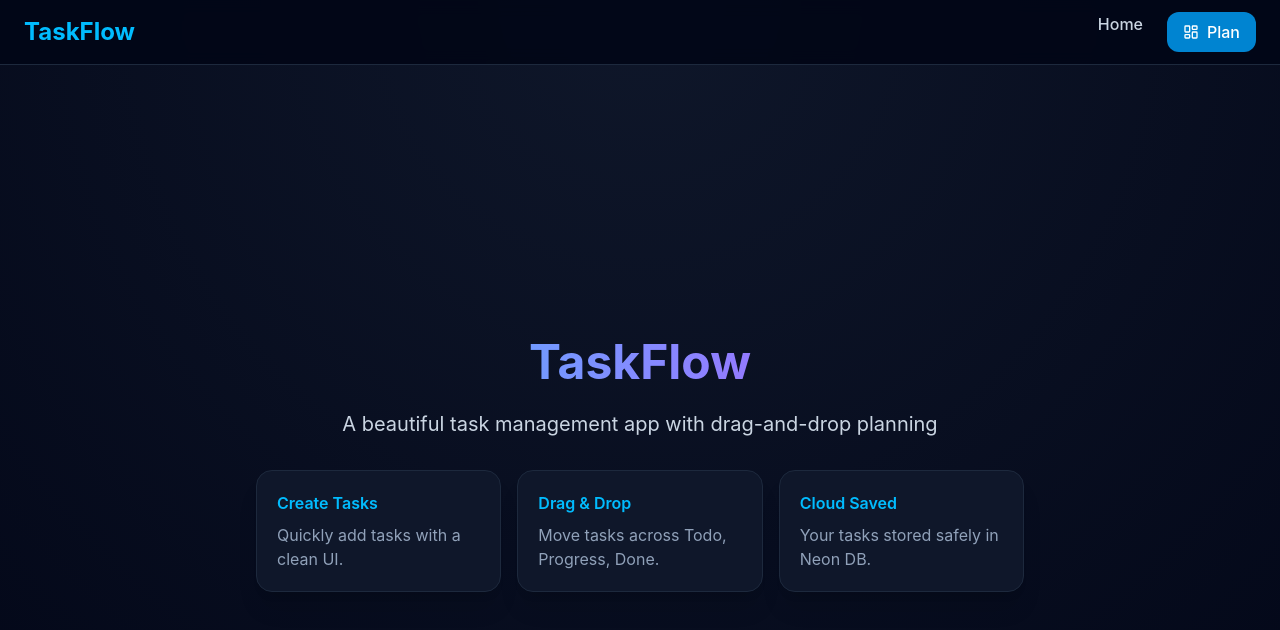
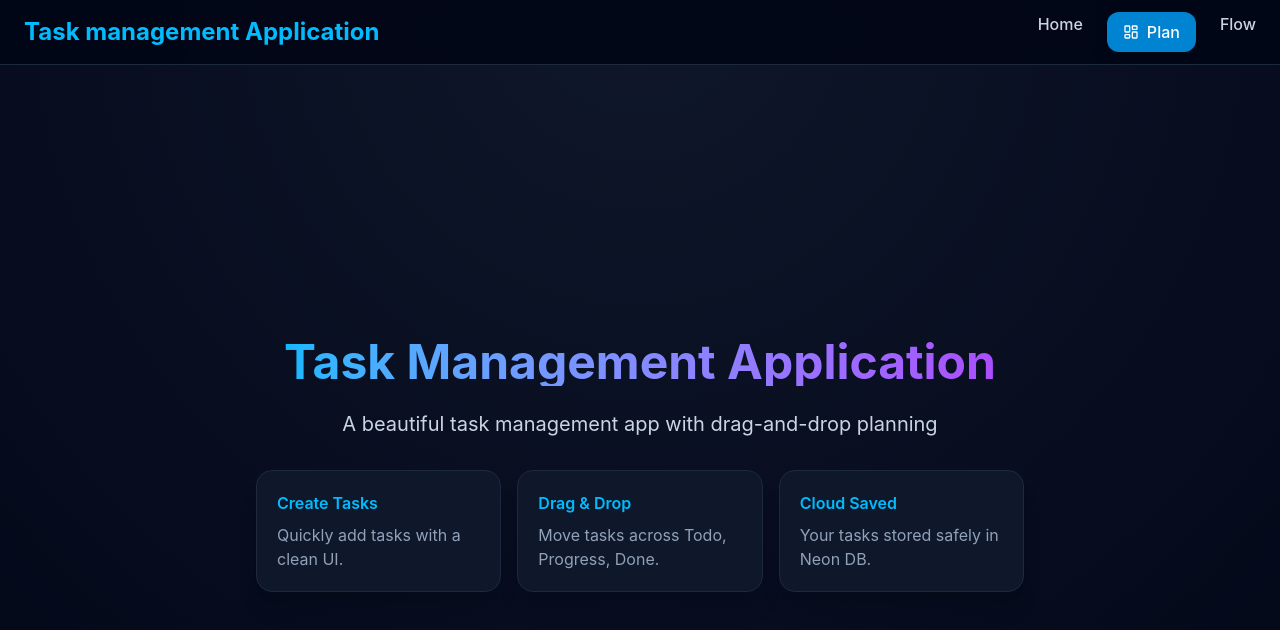
Before and after one commit to RavichandG/basic, a Next.js app: page / in a window 1280 px wide. Shown: the top 630 px of the page. Built offline with nearby package versions, Linux system fonts and the light colour scheme.

Commit message:
node creation changes fixed

```diff
--- a/components/Board.tsx
+++ b/components/Board.tsx
@@ -40,10 +40,10 @@ export default function Board() {
   return (
     <div className="space-y-6">
 
-      {/* Create Task */}
+
       <CreateTask reload={load} />
 
-      {/* Board */}
+
       <DndContext collisionDetection={closestCorners} onDragEnd={dragEnd}>
         <div className="grid md:grid-cols-3 gap-6">
 
--- a/components/NavBar.tsx
+++ b/components/NavBar.tsx
@@ -10,7 +10,7 @@ export default function Navbar() {
 
 
         <Link href="/" className="text-2xl font-bold text-sky-400">
-          TaskFlow
+          Task management Application
         </Link>
 
 
@@ -28,6 +28,10 @@ export default function Navbar() {
           >
             <LayoutDashboard size={16}/> Plan
           </Link>
+
+          <Link href="/flow" className="hover:text-sky-400">
+  Flow
+</Link>
         </div>
 
       </div>
--- a/components/TaskCard.tsx
+++ b/components/TaskCard.tsx
@@ -40,7 +40,7 @@ export default function TaskCard({ task, reload }: any) {
       style={style}
       className="group flex items-center justify-between p-4 rounded-xl bg-slate-900 border border-slate-700 shadow-lg"
     >
-      {/* Drag handle ONLY */}
+
       <div className="flex items-center gap-3">
         <span
           {...attributes}
@@ -53,10 +53,10 @@ export default function TaskCard({ task, reload }: any) {
         <p className="font-medium">{task.title}</p>
       </div>
 
-      {/* Delete button */}
+
       <button
         onClick={remove}
-        onPointerDown={(e) => e.stopPropagation()}   // ⭐ KEY FIX
+        onPointerDown={(e) => e.stopPropagation()}
         className="opacity-0 group-hover:opacity-100 bg-red-600 hover:bg-red-700 text-white p-2 rounded-lg transition"
       >
         <Trash2 size={16} />
--- a/package.json
+++ b/package.json
@@ -18,7 +18,9 @@
     "next": "16.1.6",
     "prisma": "^6.19.2",
     "react": "19.2.3",
-    "react-dom": "19.2.3"
+    "react-dom": "19.2.3",
+    "reactflow": "^11.11.4",
+    "uuid": "^13.0.0"
   },
   "devDependencies": {
     "@tailwindcss/postcss": "^4",
--- a/src/app/page.tsx
+++ b/src/app/page.tsx
@@ -5,7 +5,7 @@ export default function Home() {
       <div className="max-w-3xl text-center space-y-6">
 
         <h1 className="text-5xl font-bold bg-gradient-to-r from-sky-400 to-purple-500 text-transparent bg-clip-text">
-          TaskFlow
+          Task Management Application
         </h1>
 
         <p className="text-xl text-slate-300">
```
Also changed, not shown: 2 other files (tests, documents, lock files or other folders).
